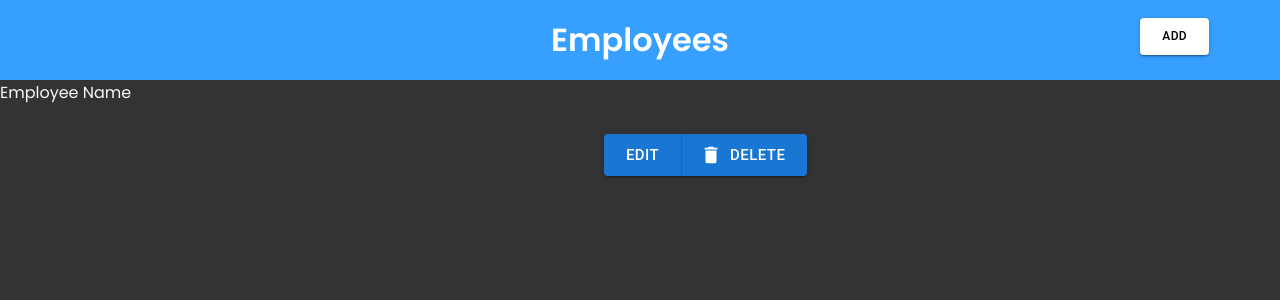
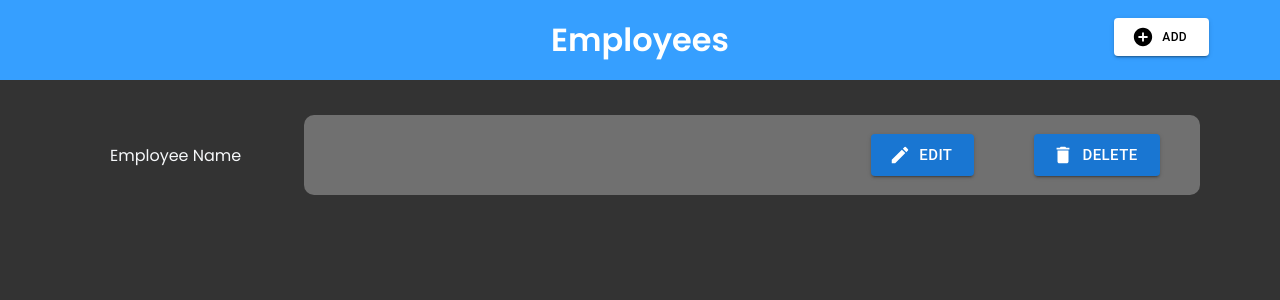
Before and after one commit to JanaTartousy/Advanced-Project, a React (Create React App) app: page /employees in a window 1280 px wide. Shown: the top 300 px of the page. Built offline with nearby package versions, Linux system fonts and the light colour scheme.

Commit message:
employeeComponent

```diff
--- a/src/components/employeeRow/employeeRow.css
+++ b/src/components/employeeRow/employeeRow.css
@@ -1,14 +1,34 @@
 .contain {
   display: flex;
   height: 150px;
+  width: 90vw;
+  margin: 0 auto;
+  margin-left: 110px;
 }
+
 .row {
+  margin: auto;
+  display: flex;
+  align-items: center;
+  text-align: center;
+  justify-content: center;
+  justify-content: flex-end;
+  width: 70vw;
+  height: 80px;
+  background-color:#707070;
+  border-radius: 10px;
+}
 
-  display: flex;
-  flex-direction: row;
-  margin: auto;
-  justify-content: space-around;
-}
 .employee-name {
   color: #f6f8fa;
+  margin-top: 63px;
+  /* margin-left: 70px; */
 }
+.edit-button{
+    margin: 10px;
+    padding: 20px
+}
+.delete-button{
+    margin-right: 40px;
+    margin-left: 30px;
+}
--- a/src/components/employeeRow/employeeRow.js
+++ b/src/components/employeeRow/employeeRow.js
@@ -1,8 +1,10 @@
 import "./employeeRow.css";
+import React from "react";
 import { Button } from "@mui/material";
-import { ButtonGroup } from "@mui/material";
+import DeleteIcon from "@mui/icons-material/Delete";
+import CreateIcon from "@mui/icons-material/Create";
 import { createTheme, ThemeProvider } from "@mui/material/styles";
-import  DeleteIcon from "@mui/icons-material/Delete";
+
 
 const theme = createTheme({
   palette: {
@@ -21,8 +23,8 @@ function EmployeeRow() {
         <h4>Employee Name</h4>
       </div>
       <div className="row">
-        <div className="buttons">
-          <ButtonGroup
+        <div className="edit-button">
+          <Button
             variant="contained"
             style={{
               fontSize: 15,
@@ -30,16 +32,26 @@ function EmployeeRow() {
               color: "white",
             }}
             size="large"
+            startIcon={<CreateIcon />}
+            onClick={() => alert("You can now edit employee profile")}
           >
-            <Button onClick={() => alert("You can now edit employee profile")}>
-              Edit
-            </Button>
-            <Button
-            startIcon={<DeleteIcon/>}
-            onClick={() => alert("Employee has been removed")}>
-              Delete
-            </Button>
-          </ButtonGroup>
+            Edit
+          </Button>
+        </div>
+        <div className="delete-button">
+          <Button
+            variant="contained"
+            style={{
+              fontSize: 15,
+              backgroundColor: "accent",
+              color: "white",
+            }}
+            size="large"
+            startIcon={<DeleteIcon />}
+            onClick={() => alert("Employee has been removed")}
+          >
+            Delete
+          </Button>
           <ThemeProvider theme={theme}></ThemeProvider>
         </div>
       </div>
--- a/src/pages/employees/employees.js
+++ b/src/pages/employees/employees.js
@@ -1,7 +1,9 @@
 import "./employees.css";
+import React from "react";
 import { Button } from "@mui/material";
 import EmployeeRow from "./../../components/employeeRow/employeeRow";
 import { createTheme, ThemeProvider } from "@mui/material/styles";
+import AddCircleIcon from '@mui/icons-material/AddCircle';
 
 const theme = createTheme({
   palette: {
@@ -20,6 +22,7 @@ function Employees() {
         <h2>Employees</h2>
         <div style={{ position: 'relative' }}/>
         <Button
+        startIcon={<AddCircleIcon/>}
          style={{
             fontSize: 12,
             backgroundColor: "white",
@@ -29,7 +32,8 @@ function Employees() {
 
          size="large"
          onClick={()=>alert('You can now add an employee')}
-         variant="contained">
+         variant="contained"
+        >
             Add
         </Button>
         <ThemeProvider theme={theme}></ThemeProvider>
```
